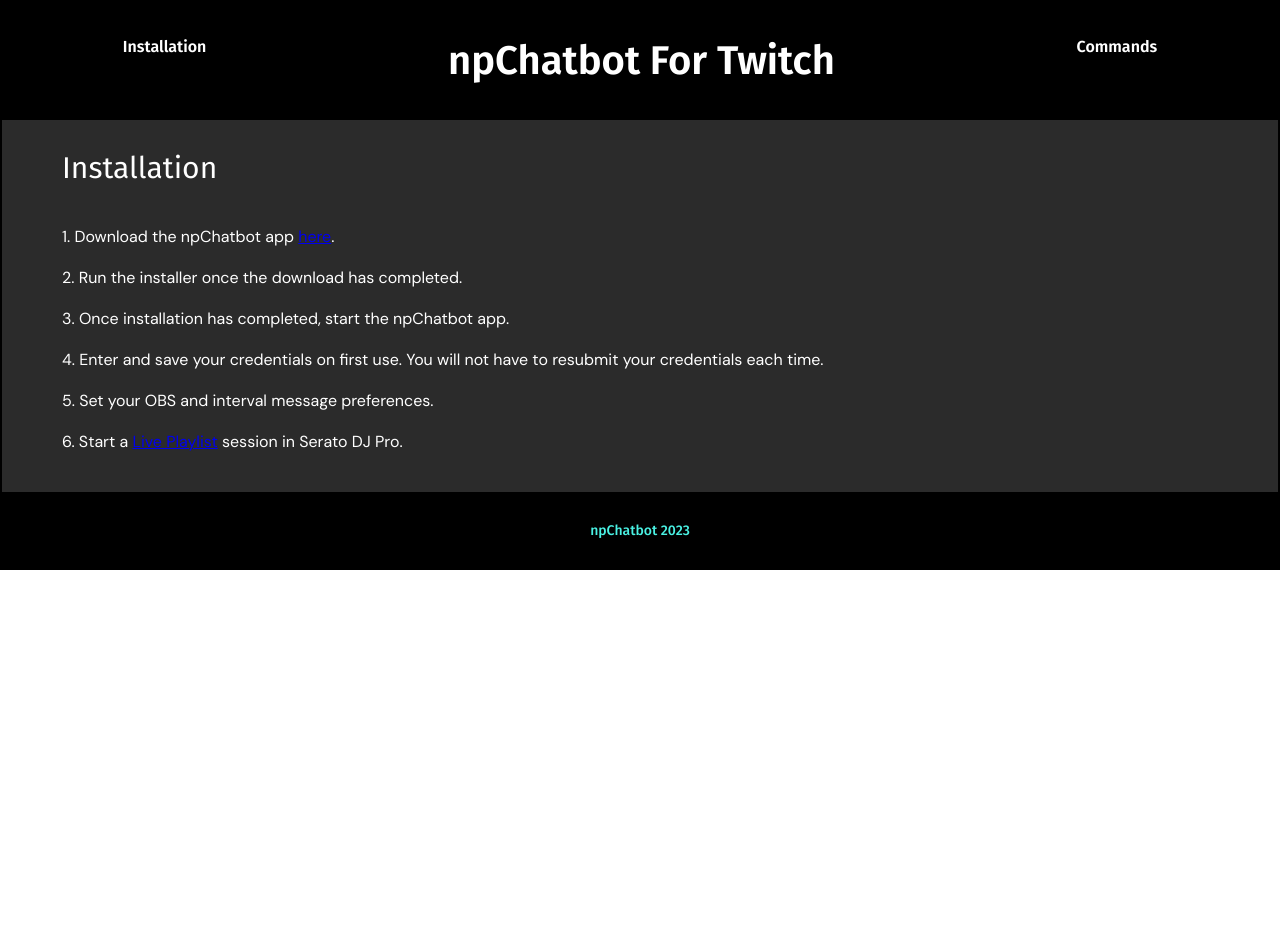
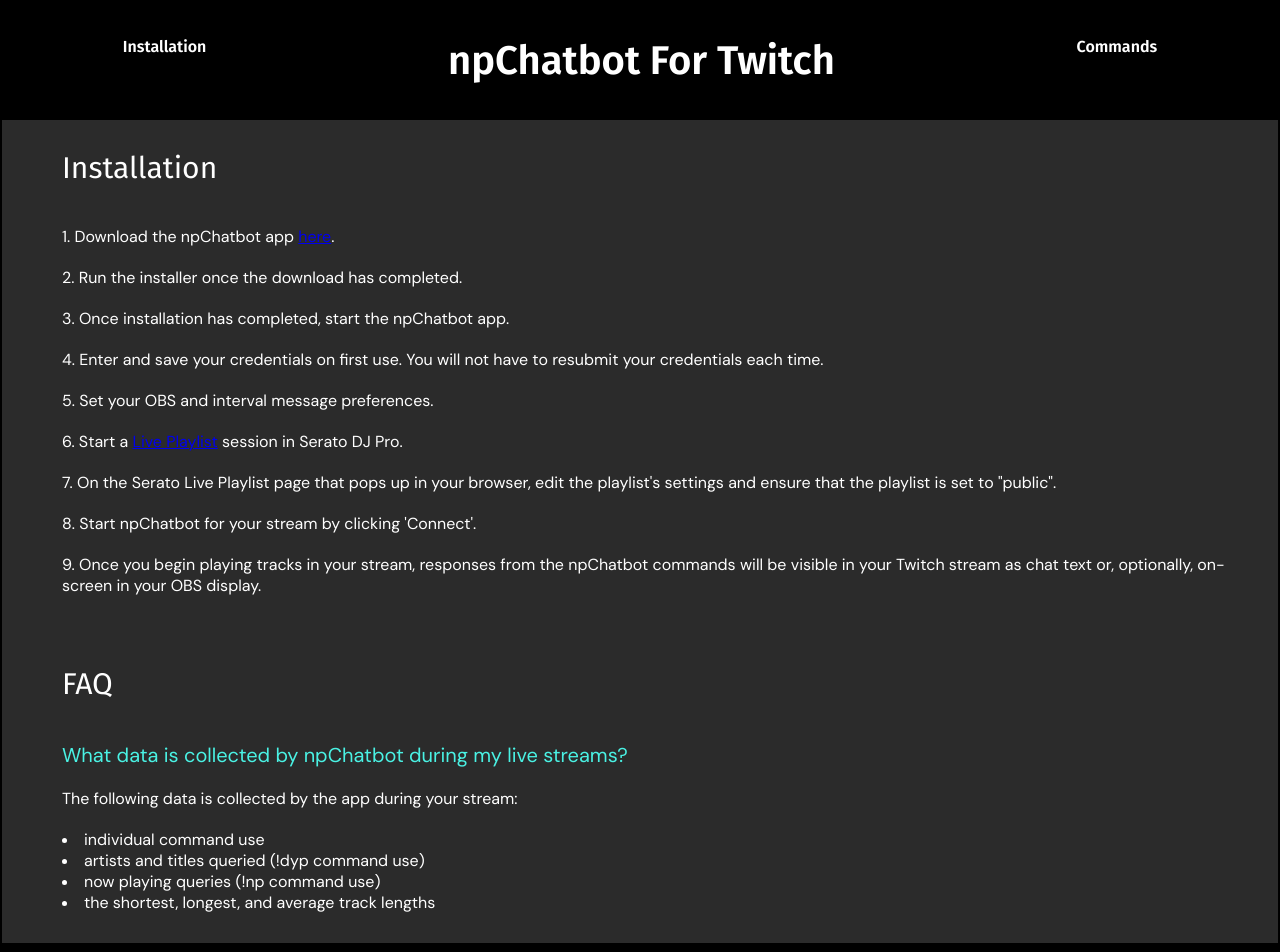
Before and after one commit to marcusmcb/np-chatbot-site, a React (Create React App) app: page /installation in a window 1280 px wide. Shown: the top 952 px of the page. Before the commit the page ends 800 px from the top, so only its background shows below. Built offline with nearby package versions, Linux system fonts and the light colour scheme.

Commit message:
added starter faq to installation page

```diff
--- a/src/pages/installation/InstallationPage.tsx
+++ b/src/pages/installation/InstallationPage.tsx
@@ -1,29 +1,60 @@
-import "./installationpage.css"
+import './installationpage.css'
 
-const InstallationPage = ():JSX.Element => {
+const InstallationPage = (): JSX.Element => {
 	return (
-    <div className="installation-page">
-      <div className="installation-page-header">
-        Installation
-      </div>
-      <div className="installation-page-directions-container">
-        <div className="installation-page-directions-step">
+		<div className='installation-page'>
+			<div className='installation-page-header'>Installation</div>
+			<div className='installation-page-directions-container'>
+				<div className='installation-page-directions-step'>
 					1. Download the npChatbot app <a href='#downloadlink'>here</a>.
 				</div>
-        <div className="installation-page-directions-step">
+				<div className='installation-page-directions-step'>
 					2. Run the installer once the download has completed.
 				</div>
-        <div className="installation-page-directions-step">
+				<div className='installation-page-directions-step'>
 					3. Once installation has completed, start the npChatbot app.
 				</div>
-        <div className="installation-page-directions-step">
-          4. Enter and save your credentials on first use.  You will not have to resubmit your credentials each time.
+				<div className='installation-page-directions-step'>
+					4. Enter and save your credentials on first use. You will not have to
+					resubmit your credentials each time.
 				</div>
-        <div className="installation-page-directions-step">
+				<div className='installation-page-directions-step'>
 					5. Set your OBS and interval message preferences.
 				</div>
-        <div className="installation-page-directions-step">
-          6. Start a <a href='https://support.serato.com/hc/en-us/articles/228019568-Live-Playlists'>Live Playlist</a> session in Serato DJ Pro.
+				<div className='installation-page-directions-step'>
+					6. Start a{' '}
+					<a href='https://support.serato.com/hc/en-us/articles/228019568-Live-Playlists'>
+						Live Playlist
+					</a>{' '}
+					session in Serato DJ Pro.
+				</div>
+				<div className='installation-page-directions-step'>
+					7. On the Serato Live Playlist page that pops up in your browser, edit
+					the playlist's settings and ensure that the playlist is set to
+					"public".
+				</div>
+				<div className='installation-page-directions-step'>
+					8. Start npChatbot for your stream by clicking 'Connect'.
+				</div>
+				<div className='installation-page-directions-step'>
+					9. Once you begin playing tracks in your stream, responses from the
+					npChatbot commands will be visible in your Twitch stream as chat text
+					or, optionally, on-screen in your OBS display.
+				</div>
+			</div>
+			<div className='installation-page-header'>FAQ</div>
+			<div className='installation-page-directions-setup'>
+				<div className='installation-page-faq-heading'>
+					What data is collected by npChatbot during my live streams?
+				</div>
+				<div className='installation-page-faq-text'>
+					The following data is collected by the app during your stream:
+					<div className='installation-page-faq-list-container'>
+						<li>individual command use</li>
+						<li>artists and titles queried (!dyp command use)</li>
+						<li>now playing queries (!np command use)</li>
+            <li>the shortest, longest, and average track lengths</li>
+					</div>
 				</div>
 			</div>
 		</div>
--- a/src/pages/installation/installationpage.css
+++ b/src/pages/installation/installationpage.css
@@ -15,13 +15,25 @@
   padding-bottom: 30px;
 }
 
-.installation-page-directions-step {
+.installation-page-directions-step,
+.installation-page-faq-heading,
+.installation-page-faq-text {
   text-align: left;
   margin-left: 30px;
   padding: 10px 30px 10px 30px;
   font-family: "DM Sans", sans-serif;
 }
 
+.installation-page-faq-list-container {
+  margin-top: 20px;
+  margin-bottom: 20px;
+}
+
+.installation-page-faq-heading {
+  font-size: 20px;
+  color: rgb(74, 242, 228);
+}
+
 .installation-page-directions-step a:visited, a:hover {
   color: rgb(74, 242, 228);
 }
```
Also changed, not shown: firebase.json (added), 1 other file (tests, documents, lock files or other folders). Lines whose indentation alone changed are shown as unchanged.
